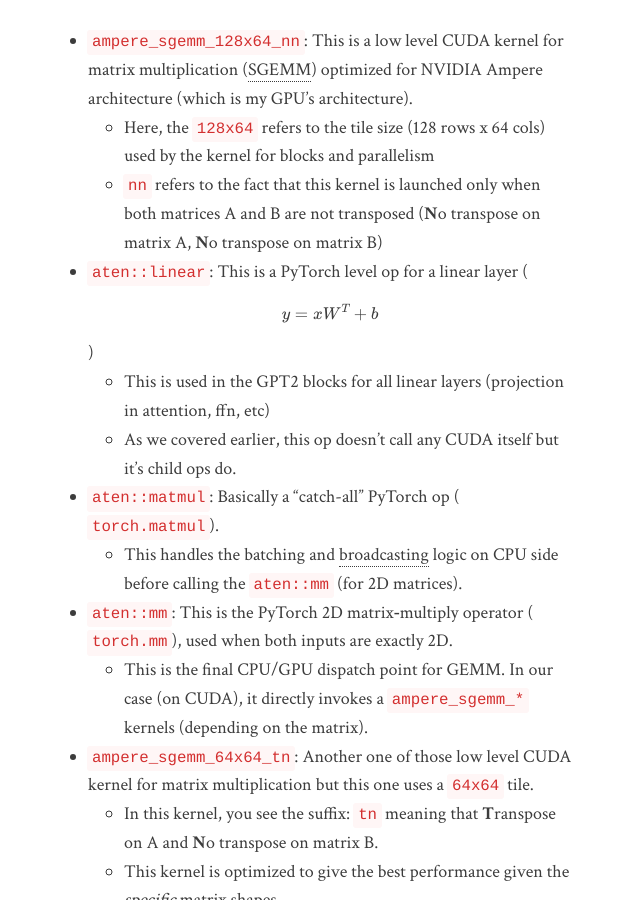
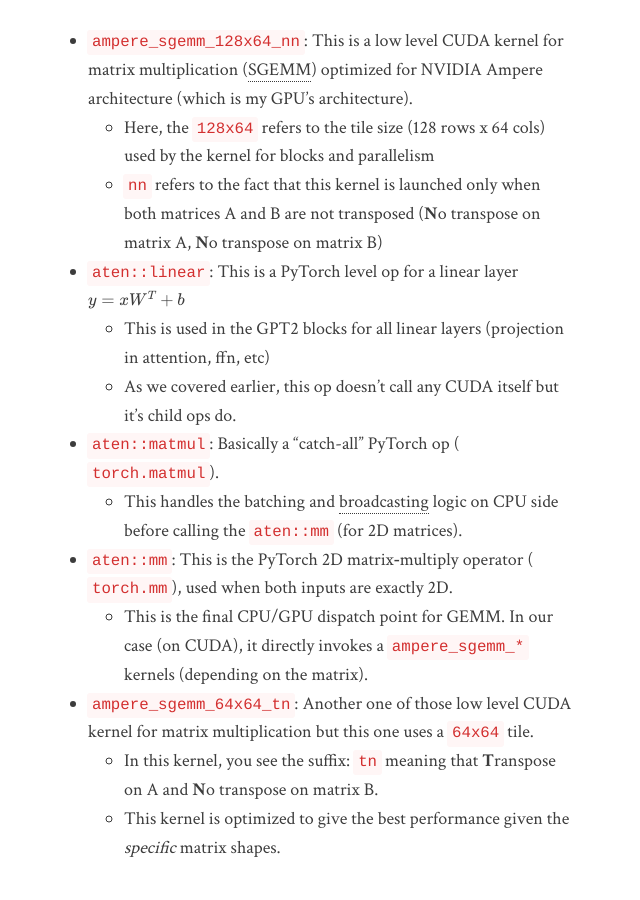
Before and after one commit to tanaymeh/blog, a Jekyll site: the page built from _posts/2025-07-27-p8.md, in a window 1280 px wide and 900 px high, scrolled down 6163 px. Shown: the whole window, without its empty margins (328-968 px from the left). Built offline with Jekyll 4.4.1, drawn with Linux system fonts in a browser that asks for light colours; formulas are drawn with MathJax 3.

Commit message:
remove unnecessary paranthesis

```diff
--- a/_posts/2025-07-27-p8.md
+++ b/_posts/2025-07-27-p8.md
@@ -144,7 +144,7 @@ Let's also take a moment and understand these top-5 most CUDA time consuming ops
 * `ampere_sgemm_128x64_nn`: This is a low level CUDA kernel for matrix multiplication ([SGEMM](https://lappweb.in2p3.fr/~paubert/ASTERICS_HPC/10-1-3605.html)) optimized for NVIDIA Ampere architecture (which is my GPU's architecture).
     * Here, the `128x64` refers to the tile size (128 rows x 64 cols) used by the kernel for blocks and parallelism
     * `nn` refers to the fact that this kernel is launched only when both matrices A and B are not transposed (**N**o transpose on matrix A, **N**o transpose on matrix B)
-* `aten::linear`: This is a PyTorch level op for a linear layer (\$$y = xW^T+b$$)
+* `aten::linear`: This is a PyTorch level op for a linear layer $$y = xW^T+b$$
     * This is used in the GPT2 blocks for all linear layers (projection in attention, ffn, etc)
     * As we covered earlier, this op doesn't call any CUDA itself but it's child ops do.
 * `aten::matmul`: Basically a "catch-all" PyTorch op (`torch.matmul`).
```
